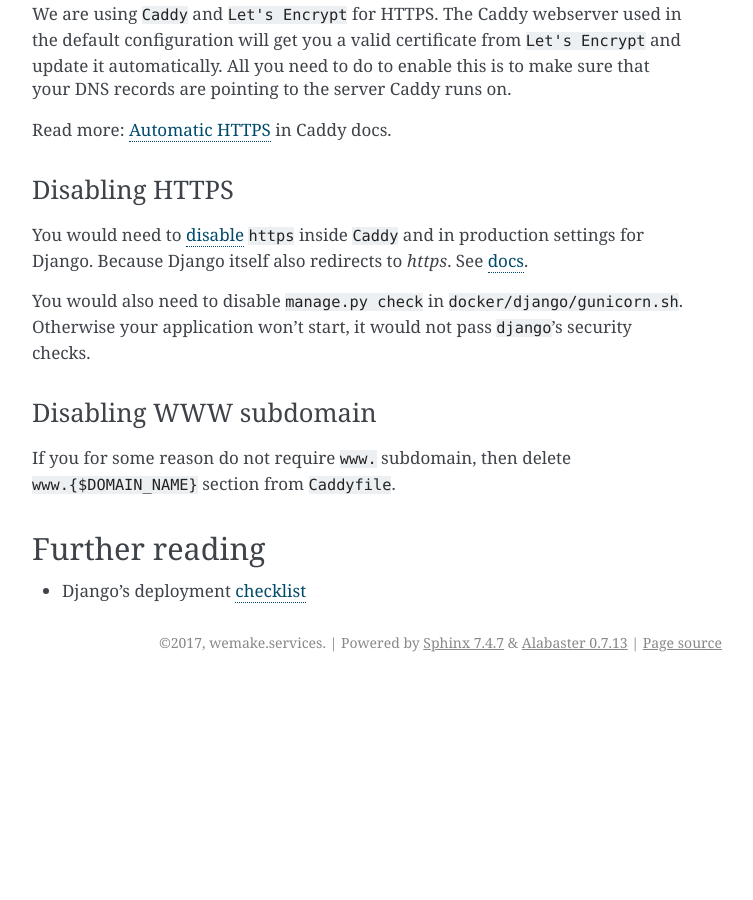
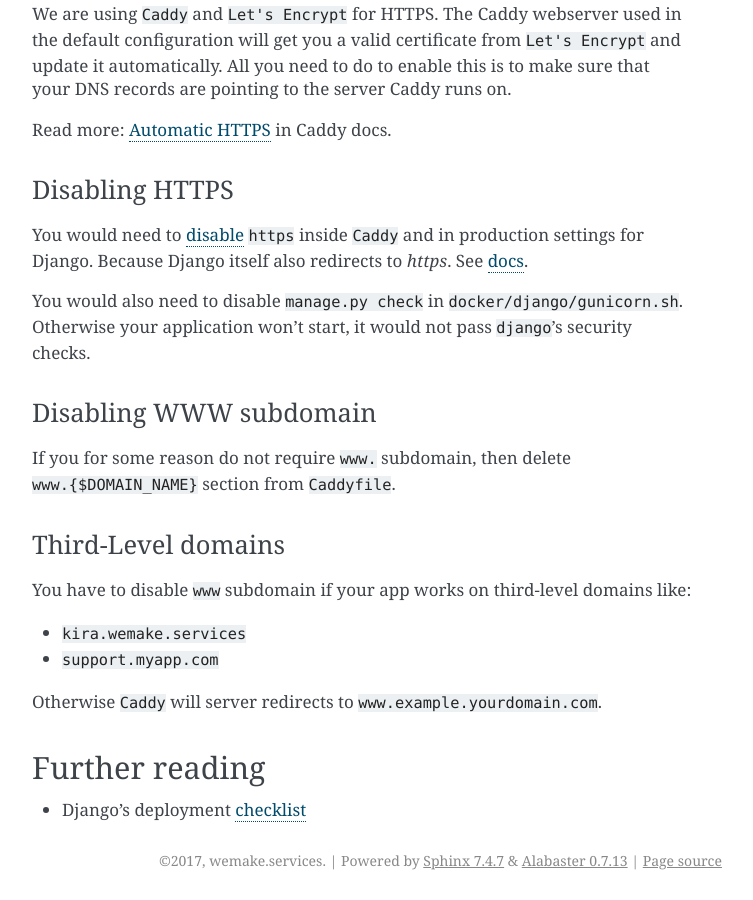
Before and after one commit to wemake-services/wemake-django-template, a Sphinx documentation site: the page built from {{cookiecutter.project_name}}/docs/_pages/template/going-to-production.rst, in a window 1280 px wide and 900 px high, scrolled down 2310 px. Shown: the whole window, without its empty margins (388-1141 px from the left). Built offline with Sphinx 7.4.7, drawn with Linux system fonts in a browser that asks for light colours; the version number could not be read and is left out; before the commit the page ends 2992 px from its top, so only the background shows below that.

Commit message:
Changes mypy targets
Changes:
1. `mypy` does not work with folder, only modules. Closes #410
2. Adds branch coverage, closes #402
3. Adds a note about third-level domains, closes #382

```diff
--- a/{{cookiecutter.project_name}}/docs/_pages/template/going-to-production.rst
+++ b/{{cookiecutter.project_name}}/docs/_pages/template/going-to-production.rst
@@ -152,6 +152,17 @@
 If you for some reason do not require ``www.`` subdomain,
 then delete ``www.{$DOMAIN_NAME}`` section from ``Caddyfile``.
 
+Third-Level domains
+~~~~~~~~~~~~~~~~~~~
+
+You have to disable ``www`` subdomain if
+your app works on third-level domains like:
+
+- ``kira.wemake.services``
+- ``support.myapp.com``
+
+Otherwise ``Caddy`` will server redirects to ``www.example.yourdomain.com``.
+
 
 Further reading
 ---------------
```
Also changed, not shown: 4 other files.
